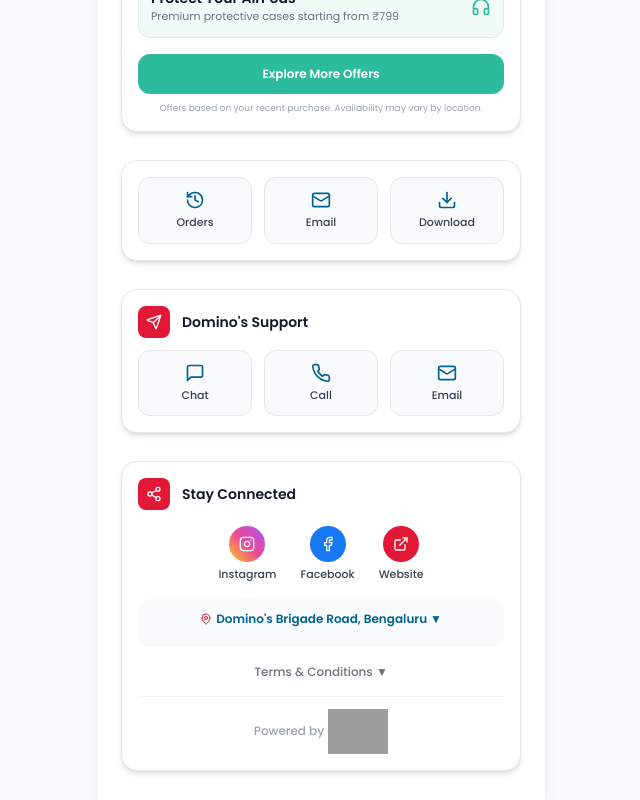
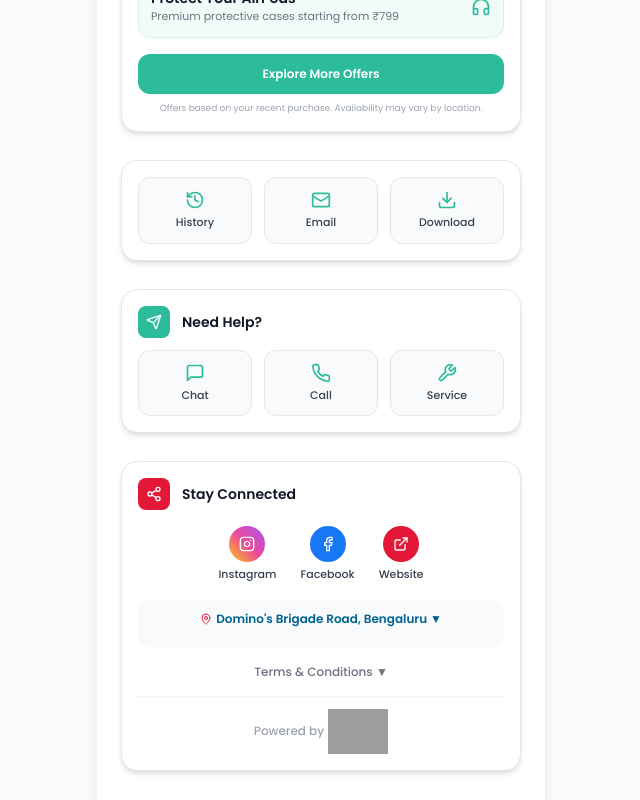
Before and after one commit to aadi310/Croma-Smart-Receipt-India, a Next.js app: page / in a window 1280 px wide. Shown: the part 2674-3474 px from the top of the page, without its empty margins (319-959 px from the left). Built offline with nearby package versions, Linux system fonts and the light colour scheme; grey boxes are pictures that could not be loaded.

Commit message:
Update page.tsx

```diff
--- a/app/page.tsx
+++ b/app/page.tsx
@@ -27,7 +27,7 @@ import {
   Share2,
   Facebook,
   Sparkles,
-  ShieldCheck, PlugZap, Headphones,
+  ShieldCheck, PlugZap, Headphones, Wrench,
   MapPin,
   ShoppingBagIcon,
   Receipt as ReceiptIcon,
@@ -1806,19 +1806,19 @@ rel="noopener noreferrer"
 </div>
 
          {/* Receipt Actions */}
+
 <div className="bg-white rounded-2xl border border-gray-200 shadow-md mx-3 mt-4 p-4 font-poppins">
 
   <div className="grid grid-cols-3 gap-3">
-
-    {/* Order History */}
+{/* Purchase History */}
 <button
   ref={historyButtonRef}
   onClick={handleTransactionHistoryOpen}
   className="flex flex-col items-center justify-center bg-gray-50 border border-gray-200 rounded-xl py-3 active:scale-[0.98]"
 >
-      <History className="h-5 w-5 text-[#006491] mb-1" />
+  <History className="h-5 w-5 text-[#2CBC9C] mb-1" />
   <span className="text-[11px] font-medium text-gray-700">
-        Orders
+    History
   </span>
 </button>
 
@@ -1828,7 +1828,7 @@ rel="noopener noreferrer"
   onClick={handleEmailReceipt}
   className="flex flex-col items-center justify-center bg-gray-50 border border-gray-200 rounded-xl py-3 active:scale-[0.98]"
 >
-      <Mail className="h-5 w-5 text-[#006491] mb-1" />
+  <Mail className="h-5 w-5 text-[#2CBC9C] mb-1" />
   <span className="text-[11px] font-medium text-gray-700">
     Email
   </span>
@@ -1840,7 +1840,7 @@ rel="noopener noreferrer"
   onClick={handleDownloadReceipt}
   className="flex flex-col items-center justify-center bg-gray-50 border border-gray-200 rounded-xl py-3 active:scale-[0.98]"
 >
-      <Download className="h-5 w-5 text-[#006491] mb-1" />
+  <Download className="h-5 w-5 text-[#2CBC9C] mb-1" />
   <span className="text-[11px] font-medium text-gray-700">
     Download
   </span>
@@ -1850,63 +1850,66 @@ rel="noopener noreferrer"
 
 </div>
 
+
        {/* Need Help Section */}
+
 <div className="bg-white rounded-2xl border border-gray-200 shadow-md mx-3 mt-4 p-4 font-poppins">
 
 {/* Header */}
+
   <div className="flex items-center mb-3">
 
-    <div className="bg-[#E31837] p-2 rounded-lg mr-3">
+<div className="bg-[#2CBC9C] p-2 rounded-lg mr-3">
   <Send className="h-4 w-4 text-white" />
 </div>
 
 <h3 className="text-sm font-semibold text-gray-900">
-      Domino's Support
+  Need Help?
 </h3>
 
   </div>
 
-
   <div className="grid grid-cols-3 gap-3">
 
-    {/* Chat */}
+{/* Chat Support */}
 <button
   onClick={handleWhatsApp}
   className="flex flex-col items-center justify-center bg-gray-50 border border-gray-200 rounded-xl py-3 active:scale-[0.98]"
 >
-      <MessageSquare className="h-5 w-5 text-[#006491] mb-1" />
+  <MessageSquare className="h-5 w-5 text-[#2CBC9C] mb-1" />
   <span className="text-[11px] font-medium text-gray-700">
     Chat
   </span>
 </button>
 
 
-    {/* Call */}
+{/* Call Support */}
 <button
   onClick={handleCall}
   className="flex flex-col items-center justify-center bg-gray-50 border border-gray-200 rounded-xl py-3 active:scale-[0.98]"
 >
-      <Phone className="h-5 w-5 text-[#006491] mb-1" />
+  <Phone className="h-5 w-5 text-[#2CBC9C] mb-1" />
   <span className="text-[11px] font-medium text-gray-700">
     Call
   </span>
 </button>
 
 
-    {/* Email */}
+{/* Service Request */}
 <button
   onClick={handleEmail}
   className="flex flex-col items-center justify-center bg-gray-50 border border-gray-200 rounded-xl py-3 active:scale-[0.98]"
 >
-      <Mail className="h-5 w-5 text-[#006491] mb-1" />
+  <Wrench className="h-5 w-5 text-[#2CBC9C] mb-1" />
   <span className="text-[11px] font-medium text-gray-700">
-        Email
+    Service
   </span>
 </button>
 
   </div>
 
 </div>
+
 
       {/* Social Media & Store Details */}
 <div className="bg-white rounded-2xl border border-gray-200 shadow-md mx-3 mt-4 p-4 font-poppins">
```
Lines whose indentation alone changed are shown as unchanged.
